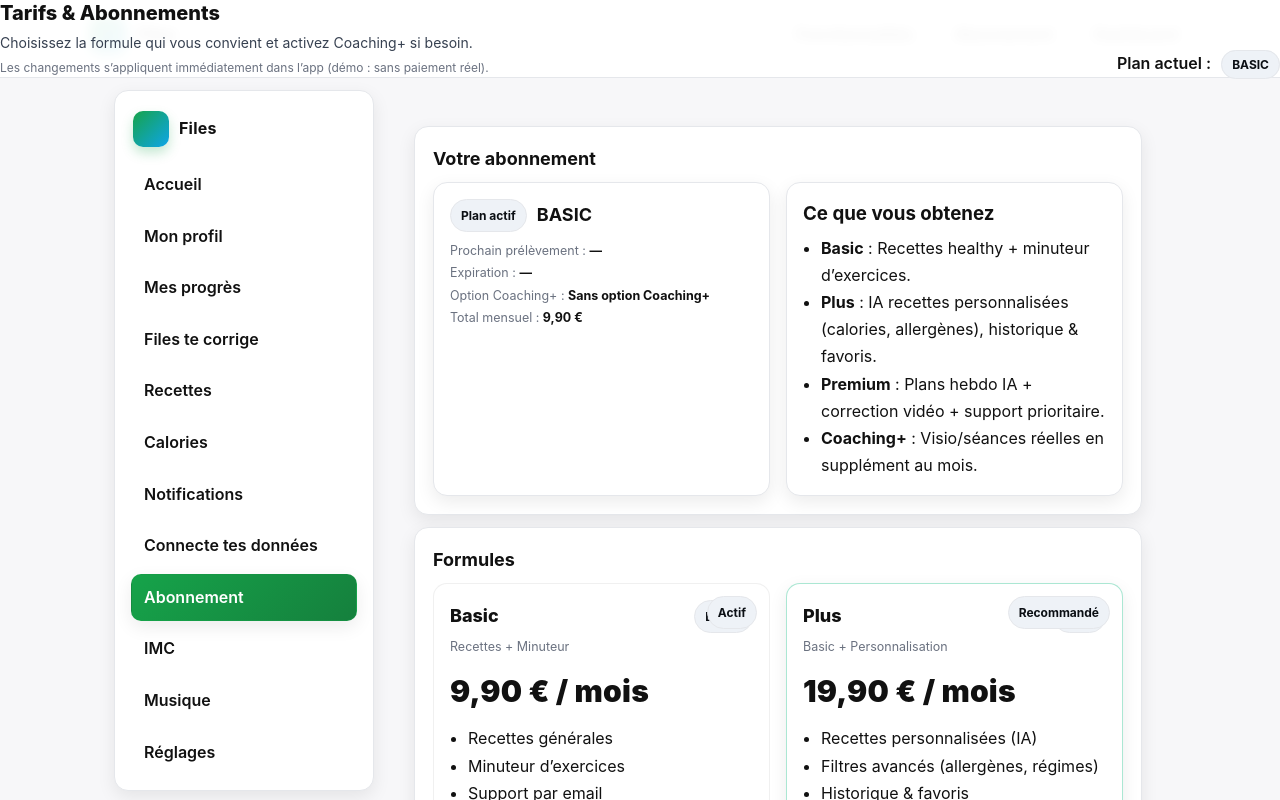
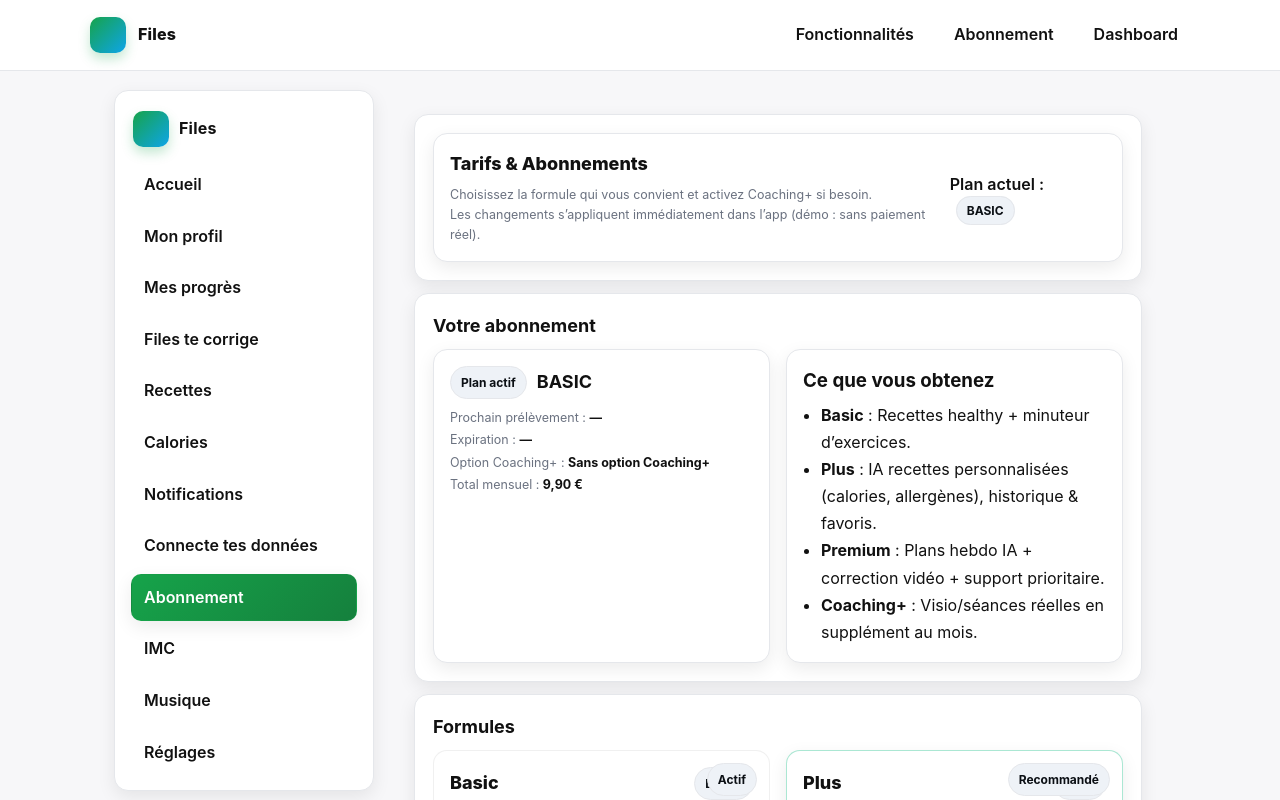
Before and after one commit to lebasquelyza/appli-files, a Next.js app in the folder apps/web/: page /dashboard/pricing in a window 1280 px wide. Shown: the top 800 px of the page. Built offline with nearby package versions, Linux system fonts and the light colour scheme; no server answers.

Commit message:
Update page.tsx

```diff
--- a/apps/web/app/dashboard/pricing/page.tsx
+++ b/apps/web/app/dashboard/pricing/page.tsx
@@ -20,9 +20,9 @@ type PlanCard = {
 };
 
 const PLANS: PlanCard[] = [
-  { code:"BASIC", title:"Basic", priceEUR:9.90,  tagline:"Recettes + Minuteur",
+  { code:"BASIC",   title:"Basic",   priceEUR: 9.90, tagline:"Recettes + Minuteur",
     features:["Recettes générales","Minuteur d’exercices","Support par email"], cta:"Choisir Basic" },
-  { code:"PLUS", title:"Plus", priceEUR:19.90, tagline:"Basic + Personnalisation",
+  { code:"PLUS",    title:"Plus",    priceEUR:19.90, tagline:"Basic + Personnalisation",
     features:["Recettes personnalisées (IA)","Filtres avancés (allergènes, régimes)","Historique & favoris"], cta:"Choisir Plus", recommended:true },
   { code:"PREMIUM", title:"Premium", priceEUR:39.90, tagline:"Plus + IA correction",
     features:["Plans repas hebdo IA","Correction vidéo des exercices","Priorité support"], cta:"Choisir Premium" },
@@ -93,29 +93,21 @@ export default async function Page({ searchParams }: { searchParams?: { success?
 
   return (
     <div className="container" style={{ paddingTop:24, paddingBottom:32 }}>
-     <header className="page-header" style={{ marginBottom:18 }}>
+      {/* Bandeau compact en haut (même design que les sections) */}
+      <section className="section" style={{ marginTop: 0 }}>
+        <div className="card" style={{ display:"flex", justifyContent:"space-between", alignItems:"center", gap:12 }}>
           <div>
-
-    {/* Titre normal (≈20px) */}
-    <h1 style={{ margin:0, fontSize:20, lineHeight:1.3, fontWeight:800 }}>
-      Tarifs & Abonnements
-    </h1>
-    {/* Sous-titre plus petit (≈14px) */}
-    <p style={{ margin:"6px 0 0", fontSize:14, lineHeight:1.5, color:"#374151" }}>
-      Choisissez la formule qui vous convient et activez Coaching+ si besoin.
-    </p>
-    {/* Note encore plus discrète (≈12px) */}
-    <div style={{ marginTop:6, fontSize:12, lineHeight:1.5, color:"#6b7280" }}>
+            <h2 style={{ margin:0, fontSize:18, fontWeight:800 }}>Tarifs & Abonnements</h2>
+            <div className="text-sm" style={{ marginTop:6, color:"#6b7280" }}>
+              Choisissez la formule qui vous convient et activez Coaching+ si besoin.<br/>
               Les changements s’appliquent immédiatement dans l’app (démo&nbsp;: sans paiement réel).
             </div>
           </div>
-
-  {/* Même taille que le reste pour le plan actuel */}
           <div style={{ fontSize:16, fontWeight:600 }}>
             Plan actuel : <span className="badge" style={{ marginLeft:6 }}>{plan}</span>
           </div>
-</header>
-
+        </div>
+      </section>
 
       {/* Alerts */}
       {!!searchParams?.success && (
@@ -183,6 +175,7 @@ export default async function Page({ searchParams }: { searchParams?: { success?
                   minHeight: 320
                 }}
               >
+                {/* Rubans */}
                 <div style={{ position:"absolute", top:12, right:12, display:"flex", gap:8 }}>
                   {p.recommended && <span className="badge">Recommandé</span>}
                   {isCurrent && <span className="badge">Actif</span>}
@@ -195,14 +188,17 @@ export default async function Page({ searchParams }: { searchParams?: { success?
                   </div>
                   <div className="text-sm" style={{ color:"#6b7280", marginTop:4 }}>{p.tagline}</div>
 
+                  {/* Prix très visible */}
                   <div style={{ fontSize:30, fontWeight:900, marginTop:10, letterSpacing:0.2 }}>
                     {eur(p.priceEUR)}
                   </div>
 
+                  {/* Features */}
                   <ul style={{ marginTop:10, paddingLeft:18, lineHeight:1.7 }}>
                     {p.features.map((f) => <li key={f}>{f}</li>)}
                   </ul>
 
+                  {/* Option Coaching+ */}
                   <div style={{ marginTop:12 }}>
                     <label className="label" style={{ display:"block", fontWeight:700, marginBottom:6 }}>Option Coaching+</label>
                     <select
@@ -222,6 +218,7 @@ export default async function Page({ searchParams }: { searchParams?: { success?
                   </div>
                 </div>
 
+                {/* CTA */}
                 <form id={`form-${p.code}`} action={choosePlanAction} style={{ marginTop:16 }}>
                   <input type="hidden" name="plan" value={p.code} />
                   <button className="btn btn-dash" type="submit" style={{ width:"100%", padding:"10px 12px", fontWeight:800 }}>
```
Lines whose indentation alone changed are shown as unchanged.
